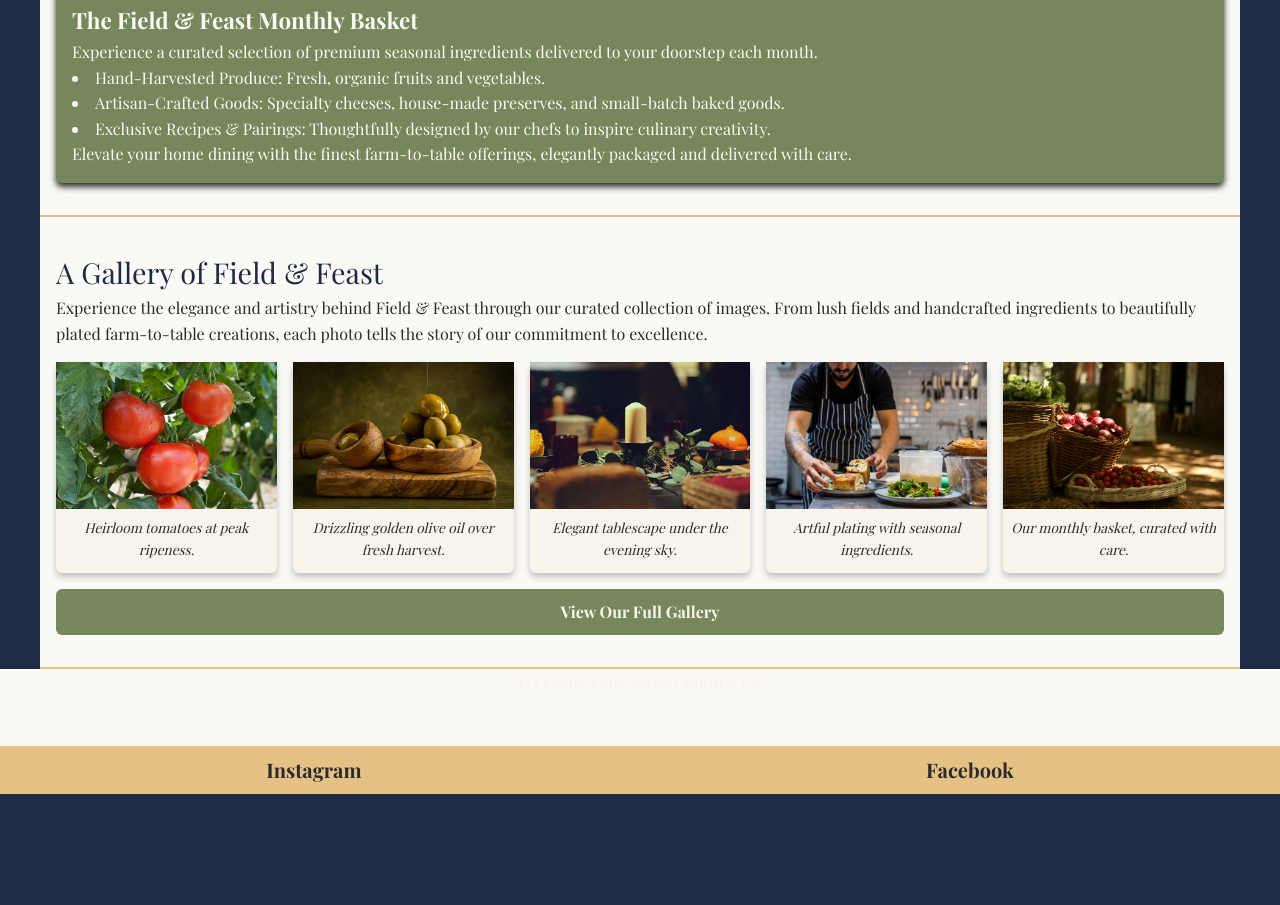
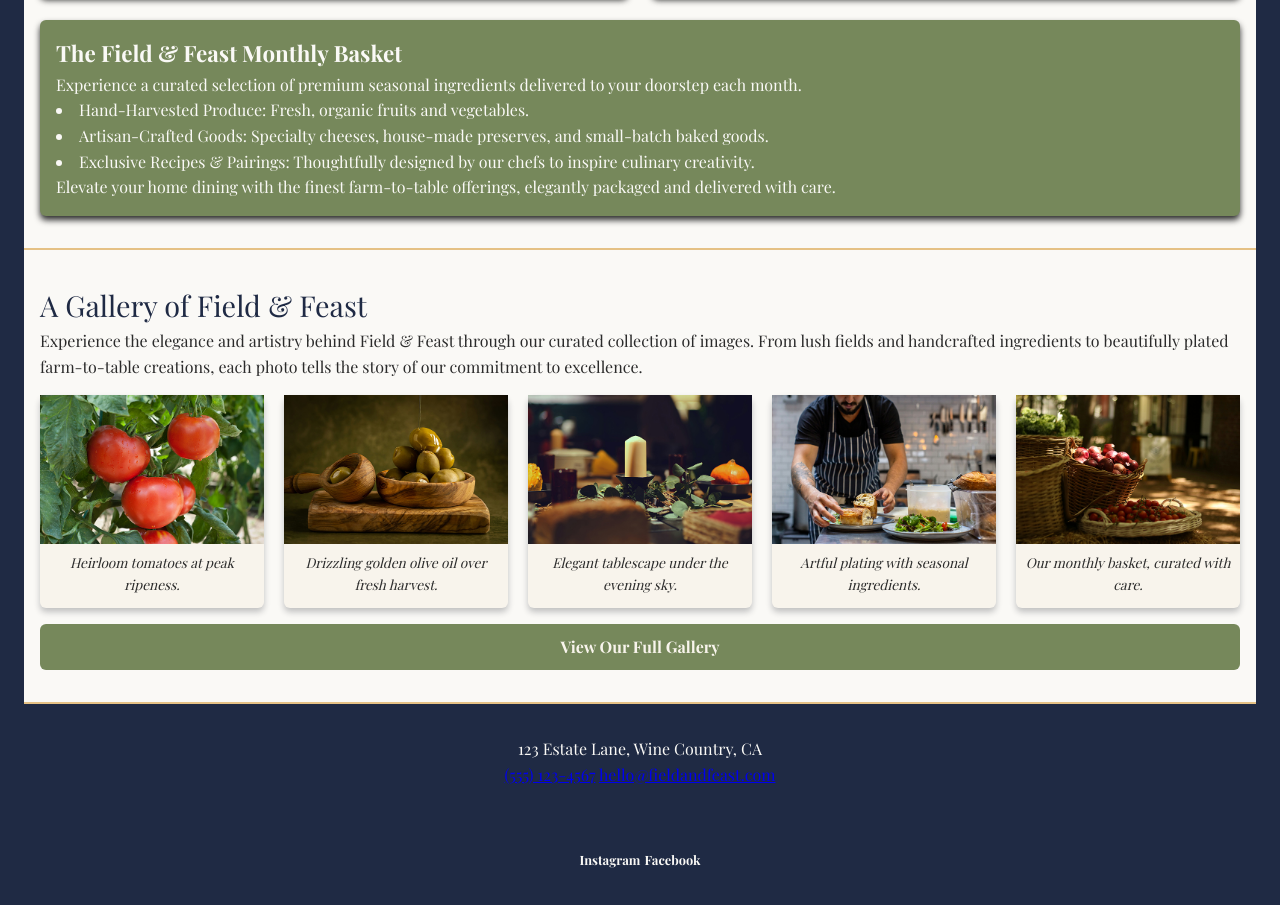
Before and after one commit to JeremyScott146/fieldandfeast, a plain HTML site: page index.html in a window 1280 px wide. Shown: the part 888-1793 px from the top of the page. Before the commit the page ends 1682 px from the top, so only its background shows below. Drawn offline with nearby package versions, Linux system fonts and the light colour scheme; a web font is replaced by a local one.

Commit message:
fixed footer

```diff
--- a/index.html
+++ b/index.html
@@ -4,8 +4,6 @@
     <meta charset="UTF-8">
     <meta name="viewport" content="width=device-width, initial-scale=1.0">
     <title>Field & Feast</title>
-
-
     <!-- link to external stylesheet -->
     <link rel="stylesheet" href="styles.css">
 </head>
@@ -126,8 +124,8 @@
    <footer>
      <address>
           <p>123 Estate Lane, Wine Country, CA</p>
-          <p><a href="#">(555) 123-4567</a></p>
-          <p><a href="#">hello@fieldandfeast.com</a></p>
+          <a href="#">(555) 123-4567</a>
+          <a href="#">hello@fieldandfeast.com</a>
      </address>
      <nav aria-label="Social Media">
           <ul>
--- a/styles.css
+++ b/styles.css
@@ -68,10 +68,11 @@ table {
 html {
 	scroll-behavior: smooth;
 }
+
 body {
     font-family: 'Playfair Display', serif;
 	background-color: var(--midnight-blue);
-    color: var(--linen);
+    color: var(--soft-white);
 	line-height: 1.6;
 }
 
@@ -81,12 +82,12 @@ img {
 	display: block;
 }
 
-
 /* layout styles */
 
 /* header */
 header {
 	text-align: center;
+	padding: 2rem 0 0;
 }
 
 header img {
@@ -95,25 +96,25 @@ header img {
 }
 
 .tag {
-	margin: 1rem 0 1rem;
+	margin: 0.75rem 0 1rem;
 	font-style: italic;
 	font-size: 0.9rem;
 }
 
 h1 {
 	font-size: 2.8rem;
-	font-weight: bolder;
+	font-weight: bold;
 }
 
 /* main nav */
 nav {
 	background-color: var(--champagne-gold);
-	padding: 0.5rem;
+	padding: 0.65rem;
 }
 
 nav ul {
 	display: flex;
-	justify-content: space-around;
+	justify-content: center;
 	gap: 3rem;
 }
 
@@ -132,7 +133,7 @@ nav a {
 
 section {
 	background-color: var(--soft-white);
-	margin: 2rem none;
+	margin: 0;
 	padding: 2rem 1rem;
 	color: var(--dark-charcoal);
 	border-bottom: 2px solid var(--champagne-gold);
@@ -155,7 +156,7 @@ h3 {
 	gap: 1.5rem;
 }
 
-article {
+.offerings article {
 	background-color: var(--olive-green);
 	padding: 1rem;
 	border-radius: 6px;
@@ -163,7 +164,7 @@ article {
 	box-shadow: 0 4px 6px var(--dark-charcoal);
 }
 
-article ul {
+.offerings article > ul {
 	list-style: inside;
 }
 
@@ -171,9 +172,8 @@ article ul {
 .gallery ul {
 	display: grid;
 	grid-template-columns: 1fr;
-	gap: 1rem;
+	gap: 1.25rem;
 	margin-top: 1rem;
-	padding: 0;
 }
 
 .gallery li {
@@ -209,25 +209,36 @@ article ul {
 /* footer */
 
 footer {
-	background-color: var(--soft-white);
-	margin: 1rem none;
-}
-address {
-	text-align: center;
+	background-color: var(--midnight-blue);
+	margin: 0;
+	padding-bottom: 1.5rem;
 }
 
-address a {
+footer address {
+	text-align: center;
+	padding: 2rem;
+}
+
+footer nav a {
+	color: var(--soft-white);
+	text-decoration: none;
+	font-size: 0.8rem;
+}
+
+footer nav {
+	margin-top: 1rem;
+	background-color: transparent;
+}
+
+footer nav ul {
+	display: flex;
+	justify-content: center;
+	gap: 0.25rem;
+}
+
+footer nav li {
 	color: var(--soft-white);
 }
-
-address aria-label {
-	text-decoration: none;
-	color: var(--champagne-gold);
-}
-
-
-
-
 
 
 /* MEDIA QUERY (medium) */
@@ -270,12 +281,13 @@ address aria-label {
 
 /* MEDIA QUERY (xl) */
 @media screen and (min-width: 1200px){
-	main {
-		max-width: 1200px;
-		margin: 0 auto;
-	}
-
 	.gallery ul {
 		grid-template-columns: repeat(5, 1fr);
 	}
+
+	section {
+		max-width: 1200px;
+		background-color: var(--soft-white);
+		margin: auto;
+	}
 }
```
